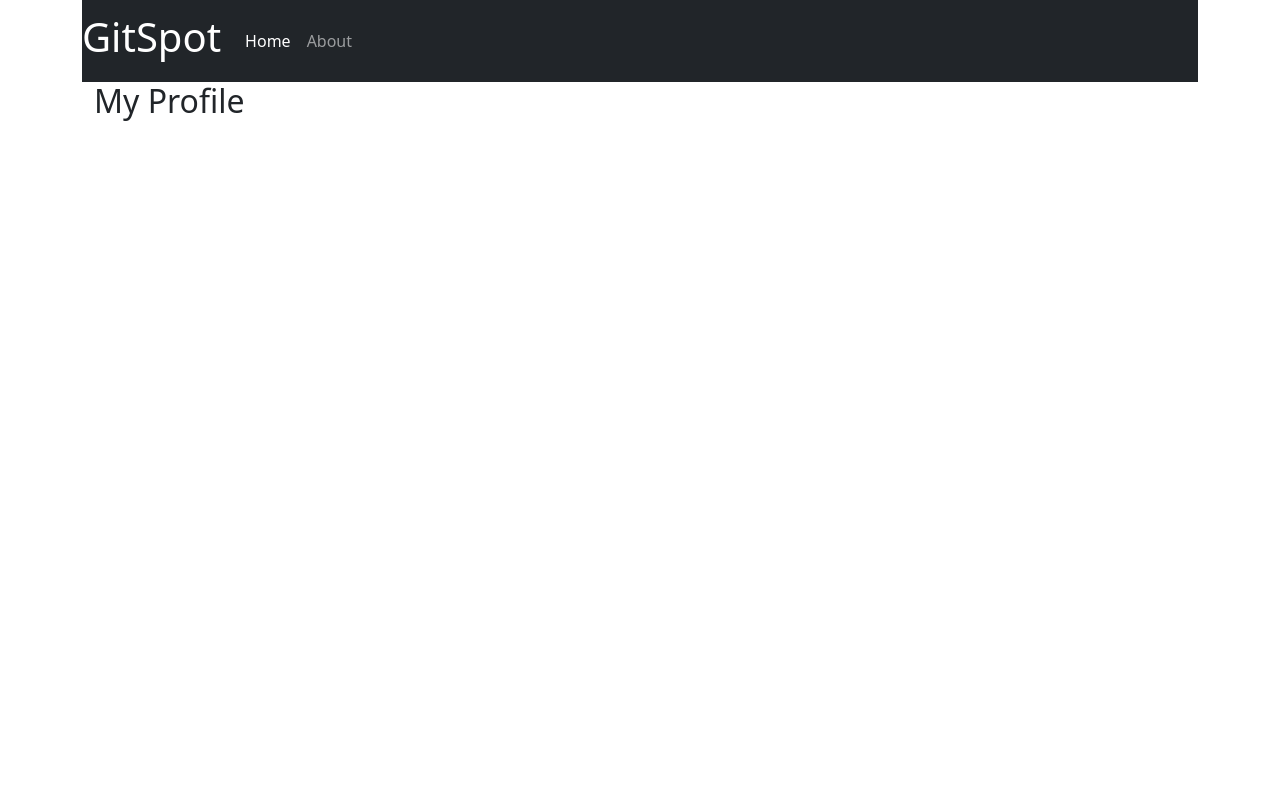
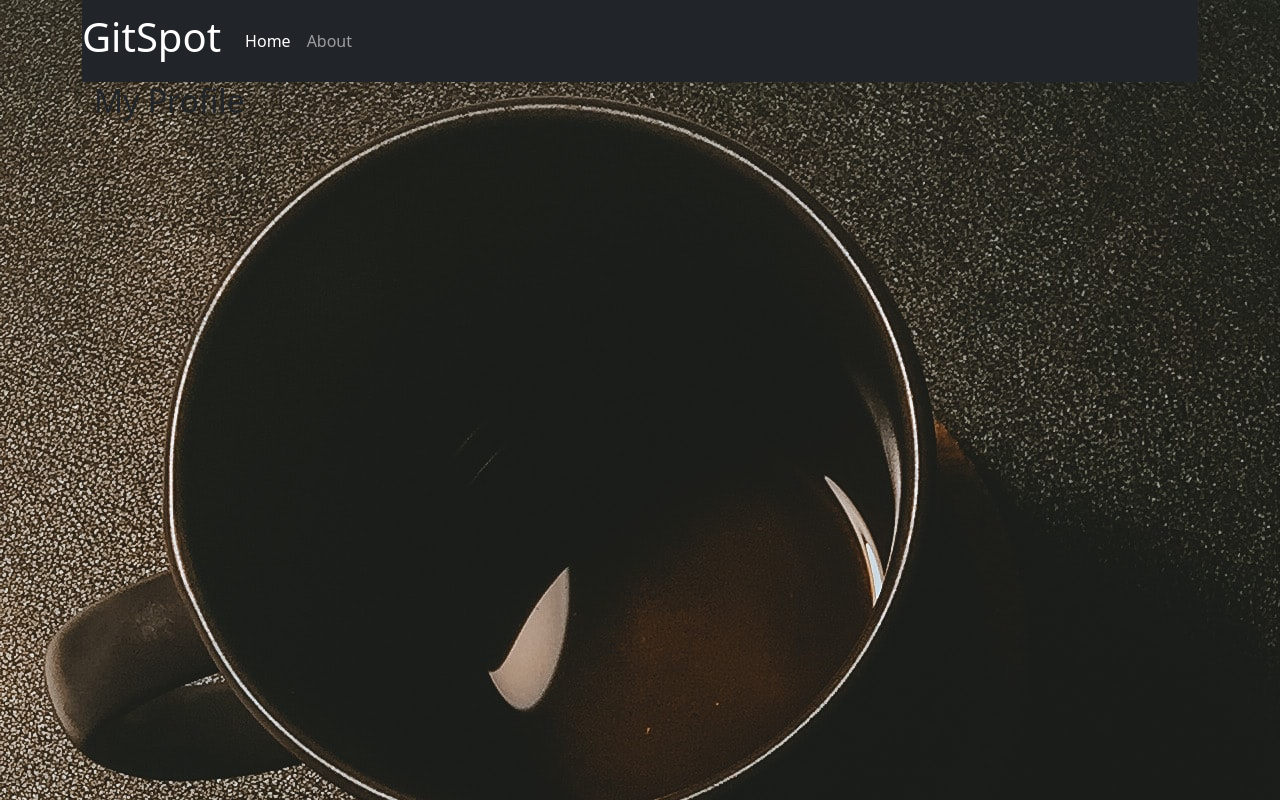
Before and after one commit to Vonmak/gitspot, an Angular app: page /gitspot in a window 1280 px wide. Built offline with nearby package versions, Linux system fonts and the light colour scheme.

Commit message:
added global css to the file styles.css.

```diff
--- a/src/styles.css
+++ b/src/styles.css
@@ -2,3 +2,10 @@
 @import "~bootstrap/dist/css/bootstrap.css";
 
 @import url("https://cdn.jsdelivr.net/npm/bootstrap-icons@1.8.1/font/bootstrap-icons.css");
+
+body{
+    background-image: url('../src/assets/images/nubelson-fernandes--Xqckh_XVU4-unsplash.jpeg');
+    /* background-size:auto; */
+    background-repeat: no-repeat;
+    height: 100vh;
+}
```
